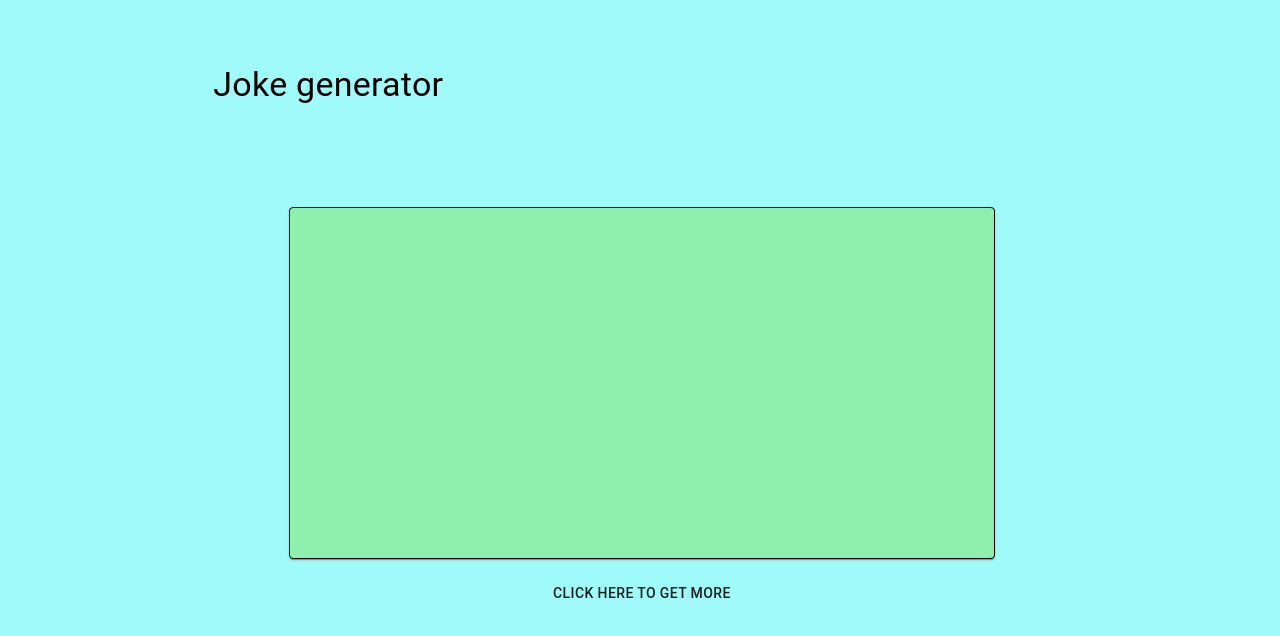
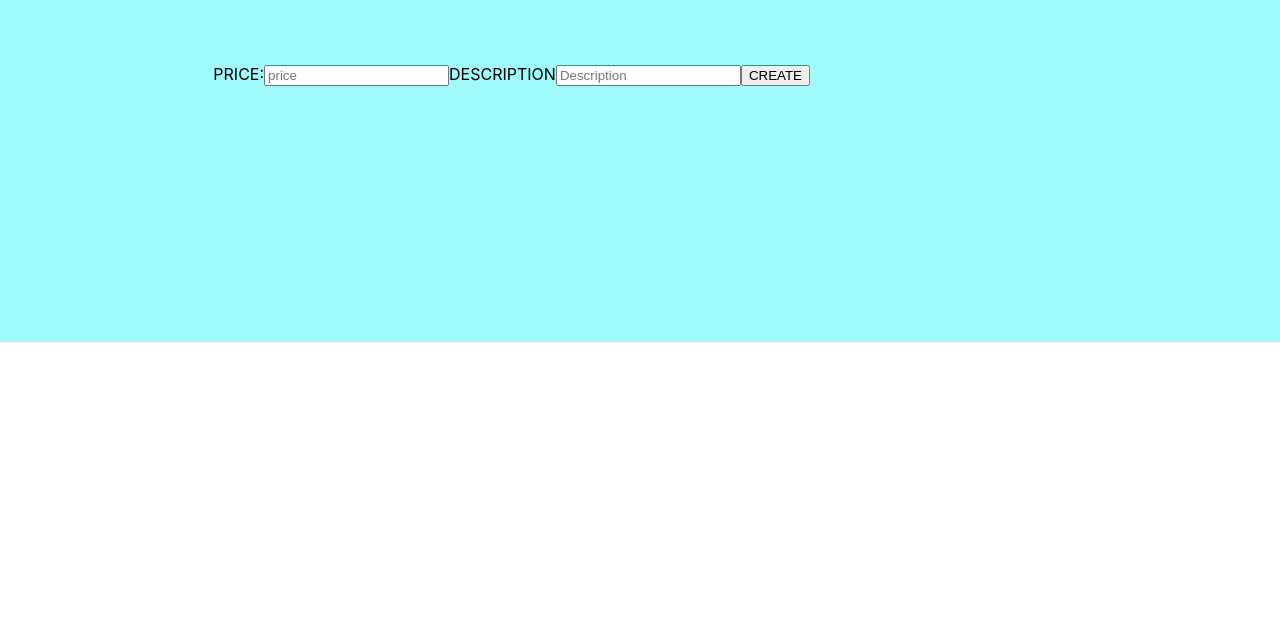
Before and after one commit to manchandajayant/Jokes_app, a React (Create React App) app: page /new in a window 1280 px wide. Shown: the top 636 px of the page. Built offline with nearby package versions, Linux system fonts and the light colour scheme; no server answers.

Commit message:
new joke page

```diff
--- a/src/Actions/jokeActions.js
+++ b/src/Actions/jokeActions.js
@@ -10,7 +10,7 @@ const alljokesFetched = (jokes) => ({
   payload: jokes,
 });
 
-const showAlljokes = () => (dispatch, getState) => {
+export const showAlljokes = () => (dispatch, getState) => {
   const state = getState();
   const { jokes } = state;
 
@@ -24,7 +24,6 @@ const showAlljokes = () => (dispatch, getState) => {
       .catch(console.error);
   }
 };
-
 const newJokeCreated = (jokes) => ({
   type: NEW_JOKE,
   payload: jokes,
@@ -40,5 +39,3 @@ export const newJoke = (data) => (dispatch, getState) => {
     })
     .catch(console.error);
 };
-
-export default showAlljokes;
--- a/src/App.js
+++ b/src/App.js
@@ -1,8 +1,9 @@
 import React from "react";
 import Grid from "@material-ui/core/Grid";
 import "./App.css";
+import { Route } from "react-router-dom";
 import JokesFetched from "./Components/Homepage";
-
+import NewJokes from "./Components/NewJokes";
 function App() {
   return (
     <Grid
@@ -13,7 +14,8 @@ function App() {
       <Grid item container style={{ marginTop: "5%", marginBottom: "20%" }}>
         <Grid item xs={false} sm={2} />
         <Grid item xs={12} sm={8}>
-          <JokesFetched />
+          <Route exact path="/" component={JokesFetched} />
+          <Route exact path="/new" component={NewJokes} />
         </Grid>
         <Grid item xs={false} sm={2} />
       </Grid>
--- a/src/Components/Homepage.js
+++ b/src/Components/Homepage.js
@@ -5,7 +5,8 @@ import axios from "axios";
 import Grid from "@material-ui/core/Grid";
 import { Button, Typography } from "@material-ui/core";
 import "../App.css";
-import showAllJokes from "../Actions/jokeActions";
+import { showAlljokes } from "../Actions/jokeActions";
+
 const JokesFetched = () => {
   const [data, setData] = useState([]);
   const [punch, setPunch] = useState("");
@@ -27,7 +28,7 @@ const JokesFetched = () => {
 
   useEffect(() => {
     fetchData();
-    dispatch(showAllJokes());
+    dispatch(showAlljokes());
   }, [dispatch]);
 
   useEffect(() => {
--- /dev/null
+++ b/src/Components/NewJokes.js
@@ -0,0 +1,39 @@
+import React, { useState } from "react";
+import { useDispatch, useSelector } from "react-redux";
+import { newJoke } from "../Actions/jokeActions";
+
+const NewJokContainer = () => {
+  const user = useSelector((state) => state.users);
+  const [setup, setSetup] = useState("");
+  const [punchline, setPunchline] = useState("");
+  const dispatch = useDispatch();
+
+  const data = { setup, punchline };
+  const onSubmit = (joke) => {
+    dispatch(newJoke(data));
+  };
+  console.log(newJoke());
+  return (
+    <div>
+      PRICE:
+      <input
+        type="text"
+        name="price"
+        placeholder="price"
+        // onChange={(e) => setPrice(e.target.value)}
+        // value={price}
+      />
+      DESCRIPTION
+      <input
+        type="text"
+        name="description"
+        placeholder="Description"
+        // onChange={(e) => setDescription(e.target.value)}
+        // value={description}
+      />
+      <button onClick={onSubmit}>CREATE</button>
+    </div>
+  );
+};
+
+export default NewJokContainer;
```
